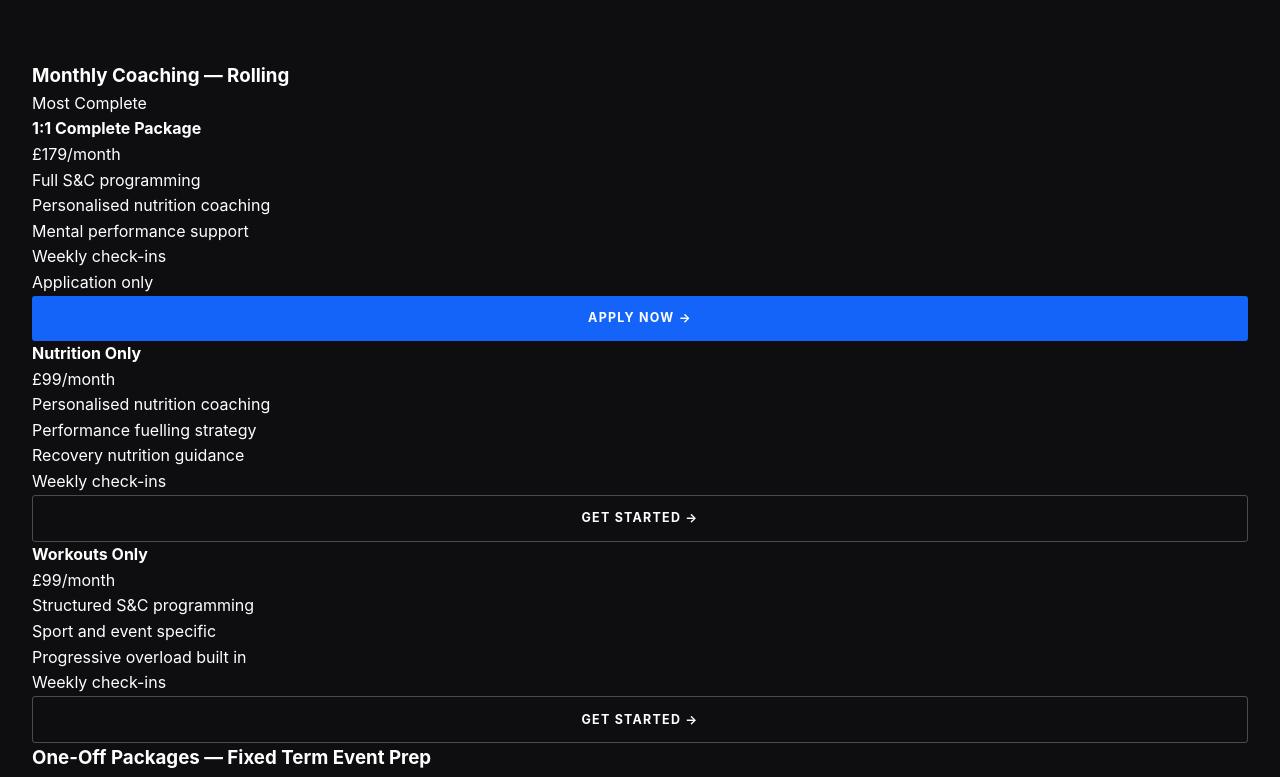
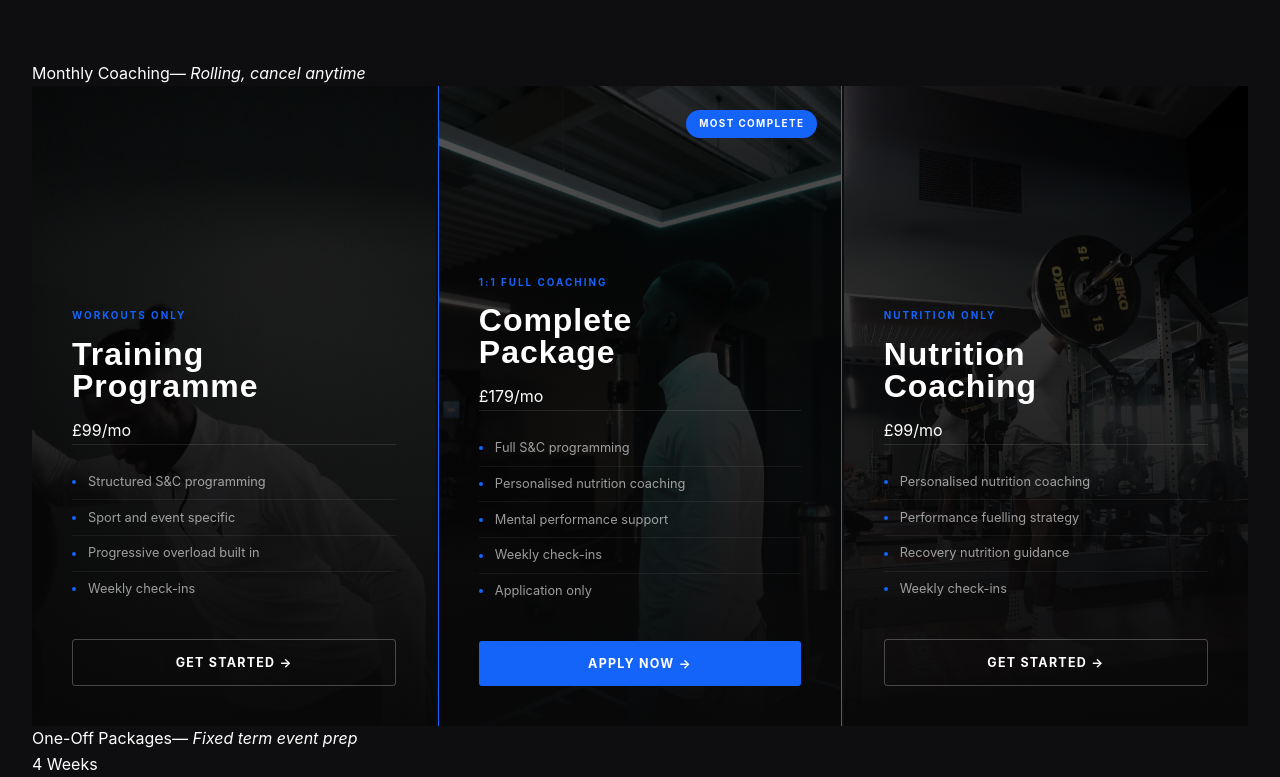
Before and after one commit to benmchattie1-code/j1fitness-, a plain HTML site: page index.html in a window 1280 px wide. Shown: the part 2893-3670 px from the top of the page. Drawn offline with Linux system fonts and the light colour scheme.

Commit message:
Add files via upload

```diff
--- a/index.html
+++ b/index.html
@@ -193,18 +193,38 @@
     </div>
 
     <!-- Monthly Coaching -->
-    <div class="pricing-block">
-      <h3 class="pricing-block-title">Monthly Coaching <span>— Rolling</span></h3>
-      <div class="pricing-cards">
+    <div class="programs-label">
+      <span>Monthly Coaching</span><em>— Rolling, cancel anytime</em>
+    </div>
+    <div class="programs-cards">
 
-        <div class="price-card price-card--featured">
-          <div class="price-card-top">
-            <span class="price-badge">Most Complete</span>
-            <h4>1:1 Complete Package</h4>
-            <div class="price-amount">£179<span>/month</span></div>
+      <div class="p-card">
+        <div class="p-card-bg" style="background-image:url('assets/images/section-bg-1.jpg')"></div>
+        <div class="p-card-overlay"></div>
+        <div class="p-card-body">
+          <span class="p-tier">Workouts Only</span>
+          <h3>Training<br>Programme</h3>
+          <div class="p-price">£99<span>/mo</span></div>
+          <ul>
+            <li>Structured S&amp;C programming</li>
+            <li>Sport and event specific</li>
+            <li>Progressive overload built in</li>
+            <li>Weekly check-ins</li>
+          </ul>
+          <a href="mailto:adamjojipt@gmail.com?subject=Workouts Programme Enquiry" class="p-card-btn p-card-btn--outline">Get Started →</a>
         </div>
-          <ul class="price-features">
-            <li>Full S&C programming</li>
+      </div>
+
+      <div class="p-card p-card--mid">
+        <div class="p-card-bg" style="background-image:url('assets/images/section-bg-2.jpg')"></div>
+        <div class="p-card-overlay"></div>
+        <span class="p-popular">Most Complete</span>
+        <div class="p-card-body">
+          <span class="p-tier">1:1 Full Coaching</span>
+          <h3>Complete<br>Package</h3>
+          <div class="p-price">£179<span>/mo</span></div>
+          <ul>
+            <li>Full S&amp;C programming</li>
             <li>Personalised nutrition coaching</li>
             <li>Mental performance support</li>
             <li>Weekly check-ins</li>
@@ -212,13 +232,16 @@
           </ul>
           <a href="mailto:adamjojipt@gmail.com?subject=1:1 Complete Package Application" class="p-card-btn">Apply Now →</a>
         </div>
+      </div>
 
-        <div class="price-card">
-          <div class="price-card-top">
-            <h4>Nutrition Only</h4>
-            <div class="price-amount">£99<span>/month</span></div>
-          </div>
-          <ul class="price-features">
+      <div class="p-card">
+        <div class="p-card-bg" style="background-image:url('assets/images/section-bg-3.jpg')"></div>
+        <div class="p-card-overlay"></div>
+        <div class="p-card-body">
+          <span class="p-tier">Nutrition Only</span>
+          <h3>Nutrition<br>Coaching</h3>
+          <div class="p-price">£99<span>/mo</span></div>
+          <ul>
             <li>Personalised nutrition coaching</li>
             <li>Performance fuelling strategy</li>
             <li>Recovery nutrition guidance</li>
@@ -226,52 +249,38 @@
           </ul>
           <a href="mailto:adamjojipt@gmail.com?subject=Nutrition Coaching Enquiry" class="p-card-btn p-card-btn--outline">Get Started →</a>
         </div>
-
-        <div class="price-card">
-          <div class="price-card-top">
-            <h4>Workouts Only</h4>
-            <div class="price-amount">£99<span>/month</span></div>
-          </div>
-          <ul class="price-features">
-            <li>Structured S&C programming</li>
-            <li>Sport and event specific</li>
-            <li>Progressive overload built in</li>
-            <li>Weekly check-ins</li>
-          </ul>
-          <a href="mailto:adamjojipt@gmail.com?subject=Workouts Programme Enquiry" class="p-card-btn p-card-btn--outline">Get Started →</a>
       </div>
 
     </div>
-    </div>
 
     <!-- One-Off Packages -->
-    <div class="pricing-block">
-      <h3 class="pricing-block-title">One-Off Packages <span>— Fixed Term Event Prep</span></h3>
-      <div class="oneoff-cards">
+    <div class="programs-label programs-label--mt">
+      <span>One-Off Packages</span><em>— Fixed term event prep</em>
+    </div>
+    <div class="oneoff-row">
 
-        <div class="oneoff-card">
-          <span class="oneoff-duration">4 Weeks</span>
-          <div class="oneoff-price">£59</div>
+      <div class="oo-card">
+        <span class="oo-weeks">4 Weeks</span>
+        <div class="oo-price">£59</div>
         <p>A focused block. Ideal for a short-term push or event in the near future.</p>
         <a href="mailto:adamjojipt@gmail.com?subject=4-Week Package Enquiry" class="p-card-btn p-card-btn--outline">Enquire →</a>
       </div>
 
-        <div class="oneoff-card oneoff-card--mid">
-          <span class="oneoff-badge">Most Popular</span>
-          <span class="oneoff-duration">8 Weeks</span>
-          <div class="oneoff-price">£109</div>
+      <div class="oo-card oo-card--mid">
+        <span class="oo-badge">Most Popular</span>
+        <span class="oo-weeks">8 Weeks</span>
+        <div class="oo-price">£109</div>
         <p>The sweet spot for event prep. Enough time to build, peak, and perform.</p>
         <a href="mailto:adamjojipt@gmail.com?subject=8-Week Package Enquiry" class="p-card-btn">Enquire →</a>
       </div>
 
-        <div class="oneoff-card">
-          <span class="oneoff-duration">12 Weeks</span>
-          <div class="oneoff-price">£139</div>
+      <div class="oo-card">
+        <span class="oo-weeks">12 Weeks</span>
+        <div class="oo-price">£139</div>
         <p>The full build. Maximum time to develop fitness, habits, and performance.</p>
         <a href="mailto:adamjojipt@gmail.com?subject=12-Week Package Enquiry" class="p-card-btn p-card-btn--outline">Enquire →</a>
       </div>
 
-      </div>
     </div>
 
   </section>
--- a/style.css
+++ b/style.css
@@ -686,6 +686,122 @@ ul  { list-style: none; }
   border-color: var(--white);
 }
 
+/* Price inside old-style p-card */
+.p-price {
+  font-family: var(--font-disp);
+  font-size: 2.4rem;
+  font-weight: 700;
+  color: var(--white);
+  line-height: 1;
+  letter-spacing: -0.02em;
+  margin-bottom: 1.25rem;
+}
+.p-price span {
+  font-size: 1rem;
+  font-weight: 400;
+  color: var(--off);
+  font-family: var(--font-body);
+  letter-spacing: 0;
+}
+
+/* Section label row */
+.programs-label {
+  max-width: var(--max);
+  margin: 0 auto 1.25rem;
+  display: flex;
+  align-items: center;
+  gap: 0.75rem;
+}
+.programs-label span {
+  font-family: var(--font-disp);
+  font-size: 0.85rem;
+  font-weight: 600;
+  letter-spacing: 0.18em;
+  text-transform: uppercase;
+  color: var(--white);
+}
+.programs-label em {
+  font-style: normal;
+  font-size: 0.8rem;
+  color: var(--off);
+}
+.programs-label--mt { margin-top: 4rem; }
+
+/* One-off row */
+.oneoff-row {
+  max-width: var(--max);
+  margin: 0 auto;
+  display: grid;
+  grid-template-columns: repeat(3, 1fr);
+  gap: 1.25rem;
+}
+
+.oo-card {
+  background: var(--black3);
+  border: 1px solid var(--border);
+  border-radius: 3px;
+  padding: 2.25rem 2rem;
+  display: flex;
+  flex-direction: column;
+  align-items: flex-start;
+  gap: 0.6rem;
+  position: relative;
+  transition: border-color 0.3s, transform 0.3s;
+}
+.oo-card:hover {
+  border-color: rgba(26,107,255,0.4);
+  transform: translateY(-3px);
+}
+.oo-card--mid {
+  border-color: var(--blue);
+  background: rgba(26,107,255,0.05);
+}
+
+.oo-badge {
+  position: absolute;
+  top: -0.7rem;
+  left: 2rem;
+  font-size: 0.58rem;
+  font-weight: 700;
+  letter-spacing: 0.14em;
+  text-transform: uppercase;
+  color: var(--black);
+  background: var(--blue);
+  padding: 0.28rem 0.8rem;
+  border-radius: 100px;
+}
+
+.oo-weeks {
+  font-size: 0.62rem;
+  font-weight: 700;
+  letter-spacing: 0.2em;
+  text-transform: uppercase;
+  color: var(--blue);
+  margin-top: 0.5rem;
+}
+
+.oo-price {
+  font-family: var(--font-disp);
+  font-size: 3rem;
+  font-weight: 700;
+  color: var(--white);
+  line-height: 1;
+  letter-spacing: -0.02em;
+  margin-bottom: 0.25rem;
+}
+
+.oo-card p {
+  font-size: 0.83rem;
+  color: rgba(255,255,255,0.55);
+  line-height: 1.65;
+  flex: 1;
+}
+
+.oo-card .p-card-btn {
+  width: 100%;
+  margin-top: 0.5rem;
+}
+
 @media (max-width: 900px) {
   .programs-cards {
     grid-template-columns: 1fr;
@@ -693,6 +809,7 @@ ul  { list-style: none; }
   }
   .p-card { min-height: 480px; }
   .p-card--mid { border: none; border-top: 1px solid var(--blue); border-bottom: 1px solid var(--blue); }
+  .oneoff-row { grid-template-columns: 1fr; }
 }
 
 /* ════════════════════════════════════
```
Lines whose indentation alone changed are shown as unchanged.
